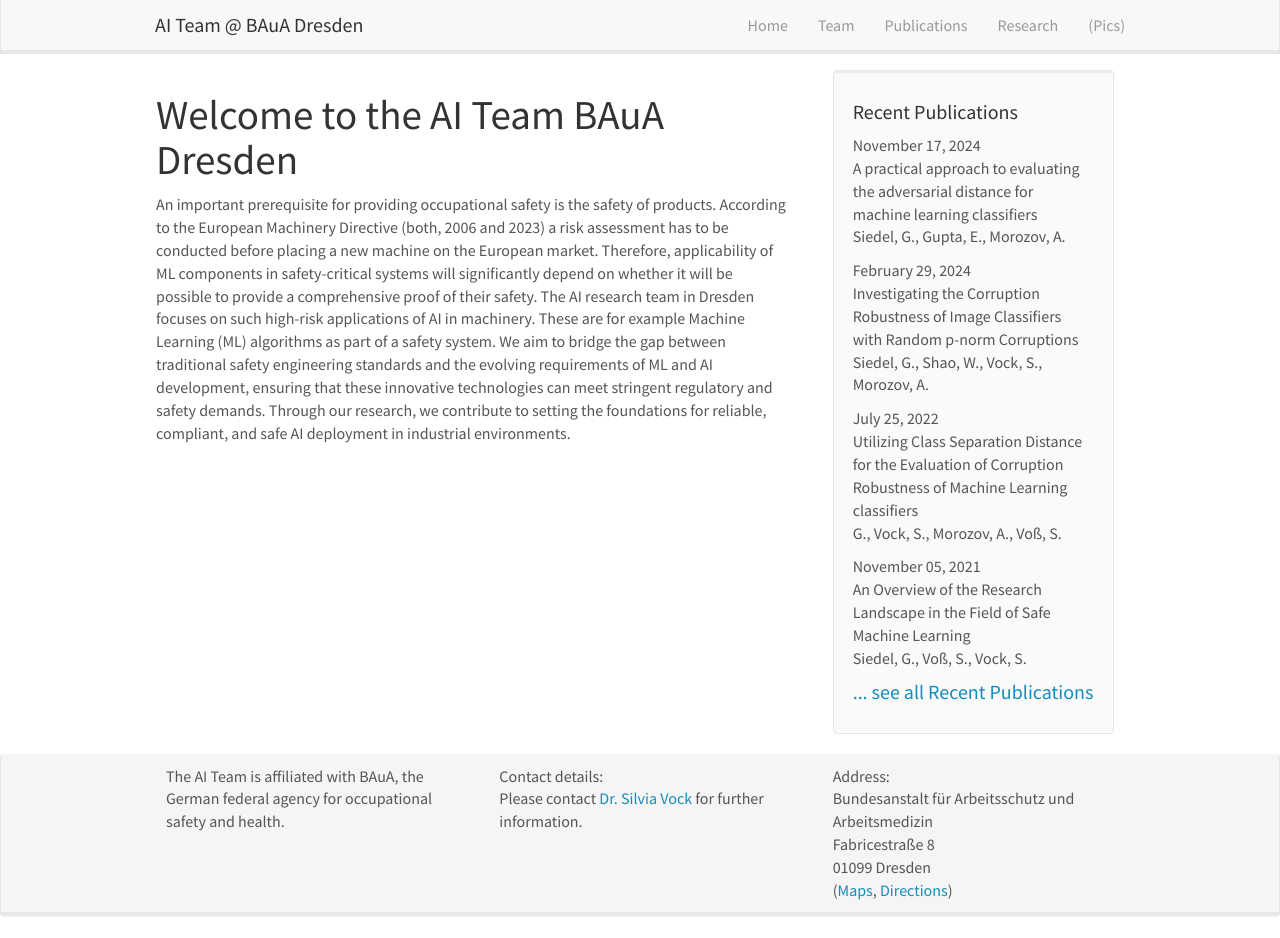
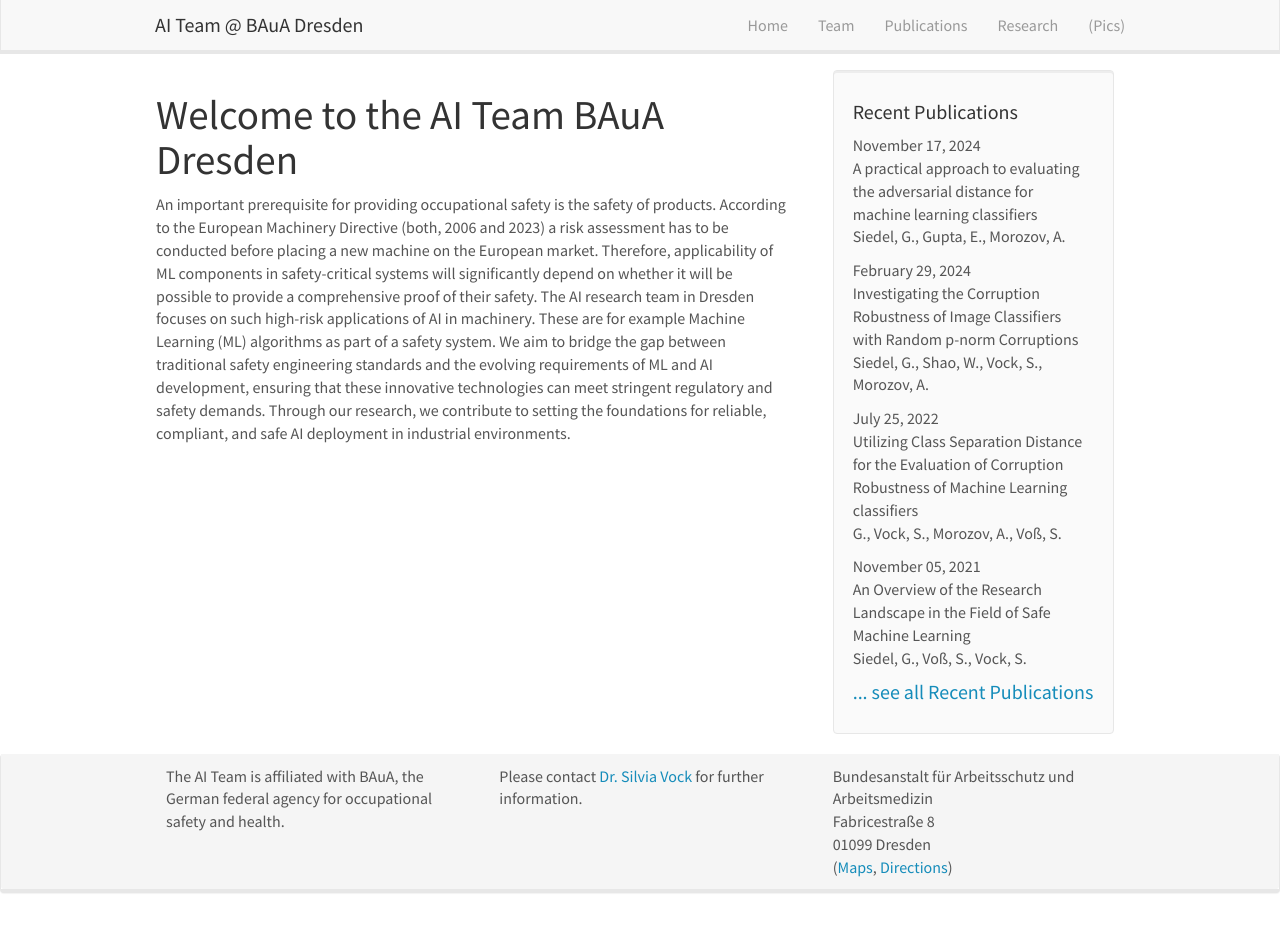
Before and after one commit to aidresden/aidresden.github.io, a Jekyll site: the page built from _pages/home.md, in a window 1280 px wide and 938 px high. Built offline with Jekyll 4.4.1, drawn with Linux system fonts in a browser that asks for light colours; nearby versions of some CDN libraries.

Commit message:
Update footer.html
Signed-off-by: aidresden <aidresden@baua.bund.de>

```diff
--- a/_includes/footer.html
+++ b/_includes/footer.html
@@ -11,7 +11,6 @@
 
 		</div>
 		<div class="col-sm-4">
-		  Contact details:<br />
 		  Please contact <a href="mailto:Vock.Silvia@baua.bund.de">Dr. Silvia Vock</a> for further information.<br />
 		</div>
 	 <!-- - StG and CoG from the <a href="https://erc.europa.eu">ERC</a><br />
@@ -20,7 +19,6 @@
 		</div> -->
 
 		<div class="col-sm-4">
-		  Address:<br />
 		  Bundesanstalt für Arbeitsschutz und Arbeitsmedizin<br />
 		  Fabricestraße 8<br />
 		  01099 Dresden<br />
```
